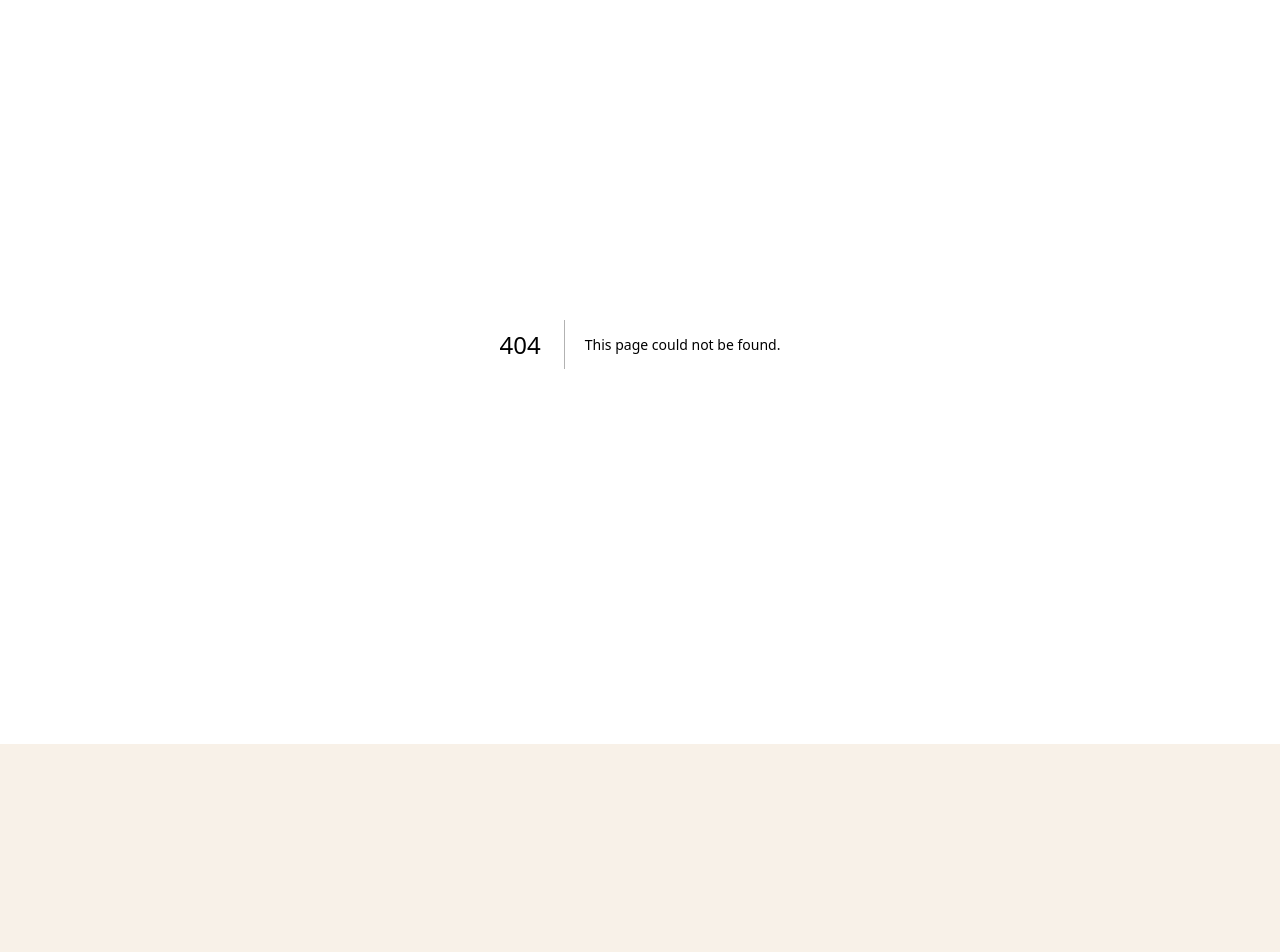
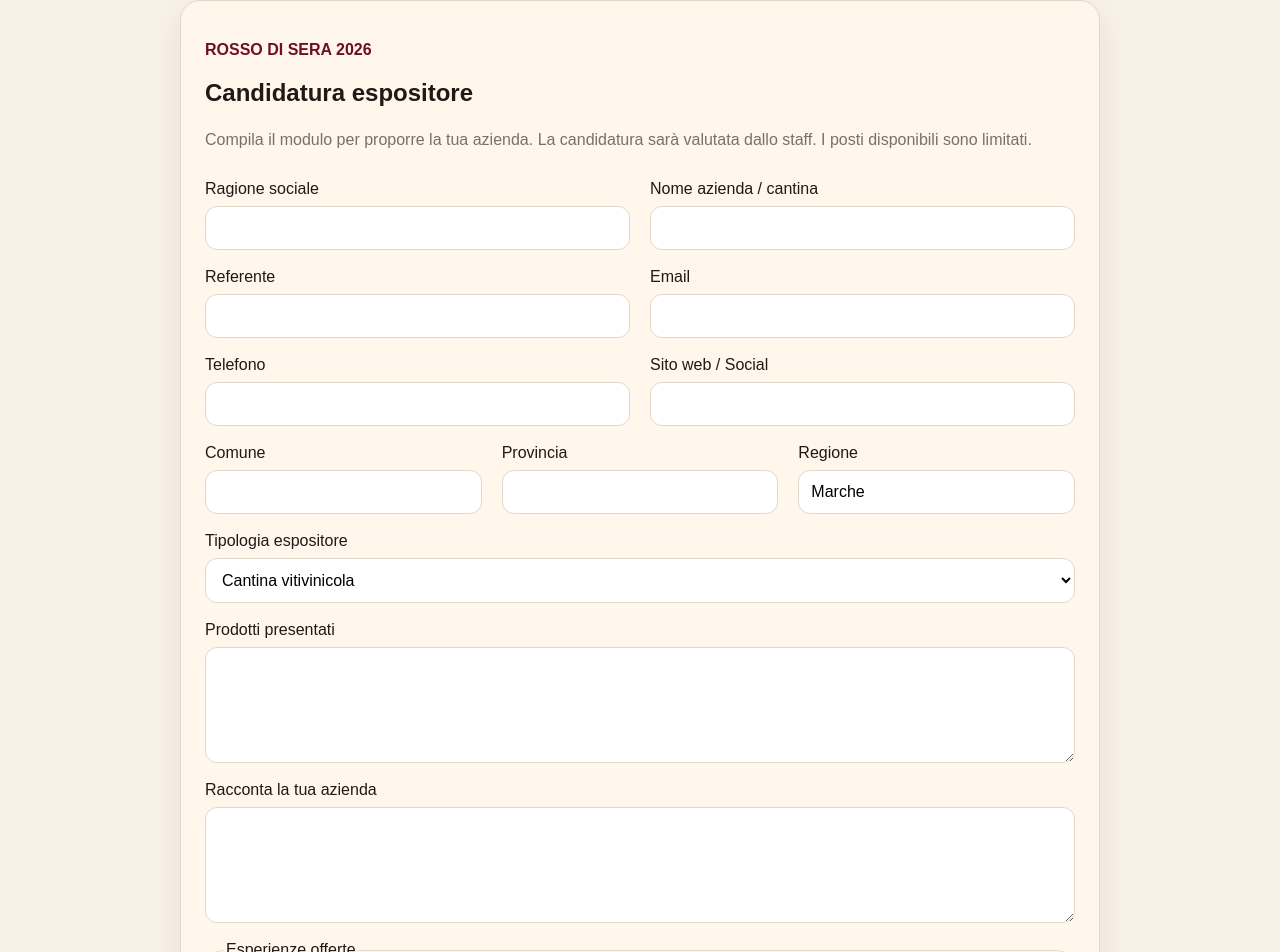
Before and after one commit to giordmando/rosso-di-sera-staff-app, a Next.js app: page /candidatura in a window 1280 px wide. Before the commit this address had no page. Shown: the part 56-1008 px from the top of the page. Before the commit the page ends 800 px from the top, so only its background shows below. Built offline with nearby package versions, Linux system fonts and the light colour scheme.

Commit message:
Add public candidature form page

```diff
--- /dev/null
+++ b/src/app/candidatura/page.tsx
@@ -0,0 +1,60 @@
+import { EXPERIENCE_OPTIONS } from '@/lib/constants';
+
+export default function CandidaturePage() {
+  return (
+    <main>
+      <section style={{ padding: '56px 0' }}>
+        <div className="container">
+          <div className="card" style={{ maxWidth: 920, margin: '0 auto' }}>
+            <p style={{ color: 'var(--wine)', fontWeight: 800 }}>ROSSO DI SERA 2026</p>
+            <h1>Candidatura espositore</h1>
+            <p style={{ color: 'var(--muted)', lineHeight: 1.6 }}>
+              Compila il modulo per proporre la tua azienda. La candidatura sarà valutata dallo staff. I posti disponibili sono limitati.
+            </p>
+            <form style={{ display: 'grid', gap: 18, marginTop: 28 }}>
+              <div className="grid grid-2">
+                <label>Ragione sociale<input name="company_name" style={inputStyle} /></label>
+                <label>Nome azienda / cantina<input name="brand_name" required style={inputStyle} /></label>
+              </div>
+              <div className="grid grid-2">
+                <label>Referente<input name="contact_name" style={inputStyle} /></label>
+                <label>Email<input name="email" type="email" style={inputStyle} /></label>
+              </div>
+              <div className="grid grid-2">
+                <label>Telefono<input name="phone" style={inputStyle} /></label>
+                <label>Sito web / Social<input name="website_social" style={inputStyle} /></label>
+              </div>
+              <div className="grid grid-3">
+                <label>Comune<input name="city" style={inputStyle} /></label>
+                <label>Provincia<input name="province" style={inputStyle} /></label>
+                <label>Regione<input name="region" defaultValue="Marche" style={inputStyle} /></label>
+              </div>
+              <label>Tipologia espositore<select name="type" style={inputStyle}><option>Cantina vitivinicola</option><option>Azienda agricola Olio EVO</option><option>Pasticceria</option><option>Gastronomia</option><option>Altro</option></select></label>
+              <label>Prodotti presentati<textarea name="products" rows={5} style={inputStyle} /></label>
+              <label>Racconta la tua azienda<textarea name="company_story" rows={5} style={inputStyle} /></label>
+              <fieldset style={{ border: '1px solid var(--border)', borderRadius: 16, padding: 16 }}>
+                <legend>Esperienze offerte</legend>
+                <div className="grid grid-2">
+                  {EXPERIENCE_OPTIONS.map((item) => <label key={item}><input type="checkbox" name="experiences" value={item} /> {item}</label>)}
+                </div>
+              </fieldset>
+              <label><input type="checkbox" name="media_consent" /> Autorizzo l'utilizzo di immagini e contenuti aziendali per finalità promozionali legate all'evento.</label>
+              <button className="btn btn-primary" type="button">Invia candidatura</button>
+              <p style={{ color: 'var(--muted)', fontSize: 14 }}>Il salvataggio sarà collegato a Supabase nella prossima milestone.</p>
+            </form>
+          </div>
+        </div>
+      </section>
+    </main>
+  );
+}
+
+const inputStyle: React.CSSProperties = {
+  display: 'block',
+  width: '100%',
+  marginTop: 8,
+  padding: 12,
+  borderRadius: 12,
+  border: '1px solid var(--border)',
+  background: 'white',
+};
```
